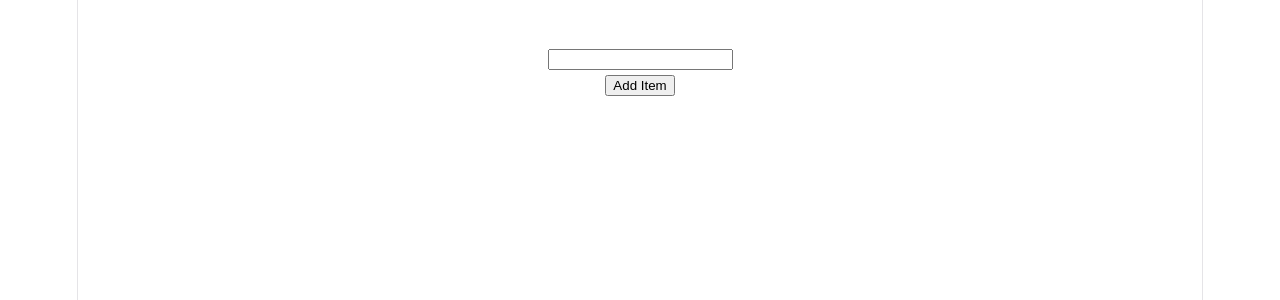
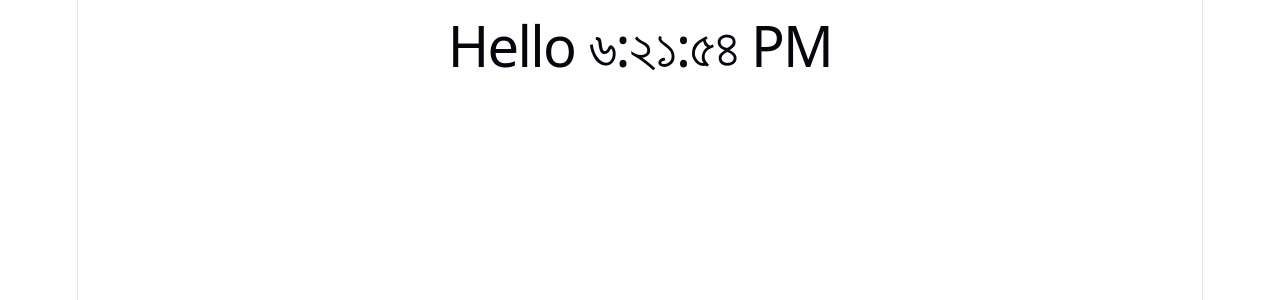
Before and after one commit to iamrokon/react, a React (Vite) app: page / in a window 1280 px wide. Shown: the top 300 px of the page. Built offline with nearby package versions, Linux system fonts and the light colour scheme.

Commit message:
class component

```diff
--- a/src/App.tsx
+++ b/src/App.tsx
@@ -5,6 +5,8 @@ import heroImg from './assets/hero.png'
 import './App.css'
 import Increment from './components/Increment'
 import Fruits from './components/Fruits'
+import Clock from './components/Clock'
+import ClockClass from './components/ClockClass'
 
 function App() {
   const [count, setCount] = useState(0)
@@ -14,7 +16,9 @@ function App() {
       {/* <Increment />
       <Increment />
       <Increment /> */}
-      <Fruits />
+      {/* <Fruits /> */}
+      {/* <Clock locale='bn-BD'/> */}
+      <ClockClass locale='bn-BD'/>
     </>
   )
 }
--- /dev/null
+++ b/src/components/Clock.tsx
@@ -0,0 +1,8 @@
+function Clock({locale}){
+    return(
+        <h1 className='heading'>
+            <span className='text'>Hello {new Date().toLocaleTimeString(locale)}</span>
+        </h1>
+    );
+}
+export default Clock;
--- /dev/null
+++ b/src/components/ClockClass.tsx
@@ -0,0 +1,30 @@
+import React from "react";
+
+interface ClockProps {
+    locale: string;
+}
+
+class ClockClass extends React.Component<ClockProps> {
+    state = {date: new Date()};
+    clockTimer: ReturnType<typeof setInterval> | undefined;
+
+    componentDidMount(){
+        this.clockTimer = setInterval(() => this.tick(), 1000)
+    }
+    componentWillUnmount(){
+        clearInterval(this.clockTimer);
+    }
+
+    tick(){
+        this.setState({date: new Date()});
+    }
+
+    render(){
+        return(
+            <h1 className='heading'>
+                <span className='text'>Hello {this.state.date.toLocaleTimeString(this.props.locale)}</span>
+            </h1>
+        );
+    }
+}
+export default ClockClass;
```
Also changed, not shown: src/main.tsx (+11 -0 lines).
